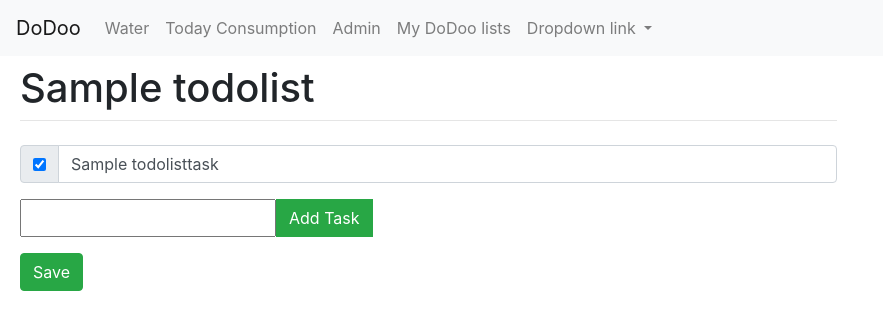
After one commit to mat3sj/my-todo-list, a Django app: page /todo_list/1 in a window 1280 px wide. The commit adds this page. Shown: the top 330 px of the page, without its empty margins (0-883 px from the left). Run offline with Django 4.2, Linux system fonts and the light colour scheme; a user stored in the database is signed in; tables that the repository leaves empty hold one stand-in row (values such as "Sample post").

Commit message:
add custom todo lists

```diff
--- a/todo_list/models.py
+++ b/todo_list/models.py
@@ -21,6 +21,9 @@ class WorkoutActivity(models.Model):
     category = models.IntegerField(choices=Category.choices,
                                    default=Category.REPETITIONS)
     series = models.BooleanField(default=True)
+
+    class Meta:
+        verbose_name_plural = 'Workout Activities'
 
     def __str__(self):
         return self.name
@@ -63,6 +66,24 @@ class LongTermTask(models.Model):
         return self.name
 
 
+class TodoList(models.Model):
+    """
+    Classical to do list
+    """
+    user = models.ForeignKey(User, on_delete=models.CASCADE)
+    name = models.CharField(max_length=200)
+    done = models.BooleanField(default=False)
+
+
+
+class TodoListTask(models.Model):
+    todo_list = models.ForeignKey(TodoList, on_delete=models.CASCADE)
+    task_name = models.CharField(max_length=200)
+    details = models.TextField()
+    done = models.BooleanField(default=False)
+    updated_at = models.DateTimeField(auto_now=True)
+
+
 class ConsumptionCategory(models.Model):
     """
     Model that holds all income options for user
--- a/todo_list/templates/navbar.html
+++ b/todo_list/templates/navbar.html
@@ -20,6 +20,9 @@
             <li class="nav-item">
                 <a class="nav-link" href="/admin">Admin</a>
             </li>
+            <li class="nav-item">
+                <a class="nav-link" href="/todo_list">My DoDoo lists</a>
+            </li>
             <li class="nav-item dropdown">
                 <a class="nav-link dropdown-toggle" href="#"
                    id="navbarDropdownMenuLink" role="button"
--- /dev/null
+++ b/todo_list/templates/todo_list/todo_list_detail.html
@@ -0,0 +1,42 @@
+{% extends 'base.html' %}
+
+{% block title %}
+    {{ todo_list.name }}
+{% endblock %}
+
+{% block page_title %}<h1 class="mt-2">{{ todo_list.name }}</h1>{% endblock %}
+
+{% block content %}
+    <form method="post" action="/todo_list/{{ todo_list.id }}">
+        {% csrf_token %}
+        {% for task in tasks %}
+            <div class="input-group mb-3">
+                <div class="input-group-prepend">
+                    <div class="input-group-text">
+                        <input type="checkbox" value="clicked"
+                               name="task-{{ task.id }}"
+                               {% if task.done %}checked{% endif %}>
+                    </div>
+                </div>
+                <input type="text" value="{{ task.task_name }}"
+                       class="form-control">
+
+            </div>
+        {% endfor %}
+
+
+        <div class="input-group mb-3">
+            <div class="input-group-prepend">
+                <input type="text" name="new">
+                <button type="submit" name="newTask" value="newTask"
+                        class="btn btn-success">Add Task
+                </button>
+            </div>
+
+        </div>
+
+        <button type="submit" name="save" class="btn btn-success">Save</button>
+    </form>
+
+
+{% endblock %}
--- a/todo_list/urls.py
+++ b/todo_list/urls.py
@@ -26,6 +26,8 @@ urlpatterns = [
     path('water/add', views.WaterIncomeView.as_view()),
     path('workout/', views.DailyWorkoutListView.as_view()),
     path('register/', views.RegisterView.as_view()),
+    path('todo_list/<int:todo_list_id>', views.TodoListDetailView.as_view()),
+    path('todo_list/', views.TodoListListView.as_view()),
     path('', views.HomeView.as_view(), name='home'),
     path('', include("django.contrib.auth.urls")),
 
--- a/todo_list/views.py
+++ b/todo_list/views.py
@@ -12,6 +12,7 @@ from django.views import View
 from todo_list import forms
 from todo_list import models
 from todo_list.forms import RegisterForm
+from todo_list.models import TodoList, TodoListTask
 
 
 def index(request):
@@ -163,6 +164,56 @@ class TodayConsumptionView(View):
                       {'categories': consumption_dict})
 
 
+class TodoListListView(View):
+
+    def get(self, request):
+        todo_lists = TodoList.objects.filter(user=request.user)
+
+        return render(request, 'todo_list/todo_list_list.html',
+                      {'todo_lists': todo_lists})
+
+    def post(self, request):
+        if request.POST.get('newTodoList'):
+            name = request.POST.get('new')
+            models.TodoList.objects.create(name=name, user=request.user)
+        todo_lists = TodoList.objects.filter(user=request.user)
+
+        return render(request, 'todo_list/todo_list_list.html',
+                      {'todo_lists': todo_lists})
+
+
+class TodoListDetailView(View):
+    def get(self, request, todo_list_id):
+        if TodoList.objects.filter(pk=todo_list_id, user=request.user).exists():
+            tasks = TodoListTask.objects.filter(
+                todo_list=todo_list_id).order_by('done', 'updated_at')
+            return render(
+                request, 'todo_list/todo_list_detail.html',
+                {
+                    'tasks': tasks,
+                    'todo_list': models.TodoList.objects.get(pk=todo_list_id)
+                })
+
+    def post(self, request, todo_list_id):
+        if request.POST.get('newTask'):
+            name = request.POST.get('new')
+            models.TodoListTask.objects.create(
+                task_name=name,
+                todo_list=models.TodoList.objects.get(pk=todo_list_id))
+        tasks = TodoListTask.objects.filter(
+            todo_list=todo_list_id).order_by('done', 'updated_at')
+        for task in tasks:
+            if request.POST.get('task-' + str(task.id)) == 'clicked':
+                task.done = True
+                task.save()
+        return render(
+            request, 'todo_list/todo_list_detail.html',
+            {
+                'tasks': tasks,
+                'todo_list': models.TodoList.objects.get(pk=todo_list_id)
+            })
+
+
 def _get_consumption_categories(user, date=datetime.date.today()) -> dict:
     consumption_dict = {}
 
```
Also changed, not shown: todo_list/templates/todo_list/todo_list_list.html (added, +26 -0 lines), todo_list/migrations/0010_todolist_alter_workoutactivity_options_and_more.py (added).
